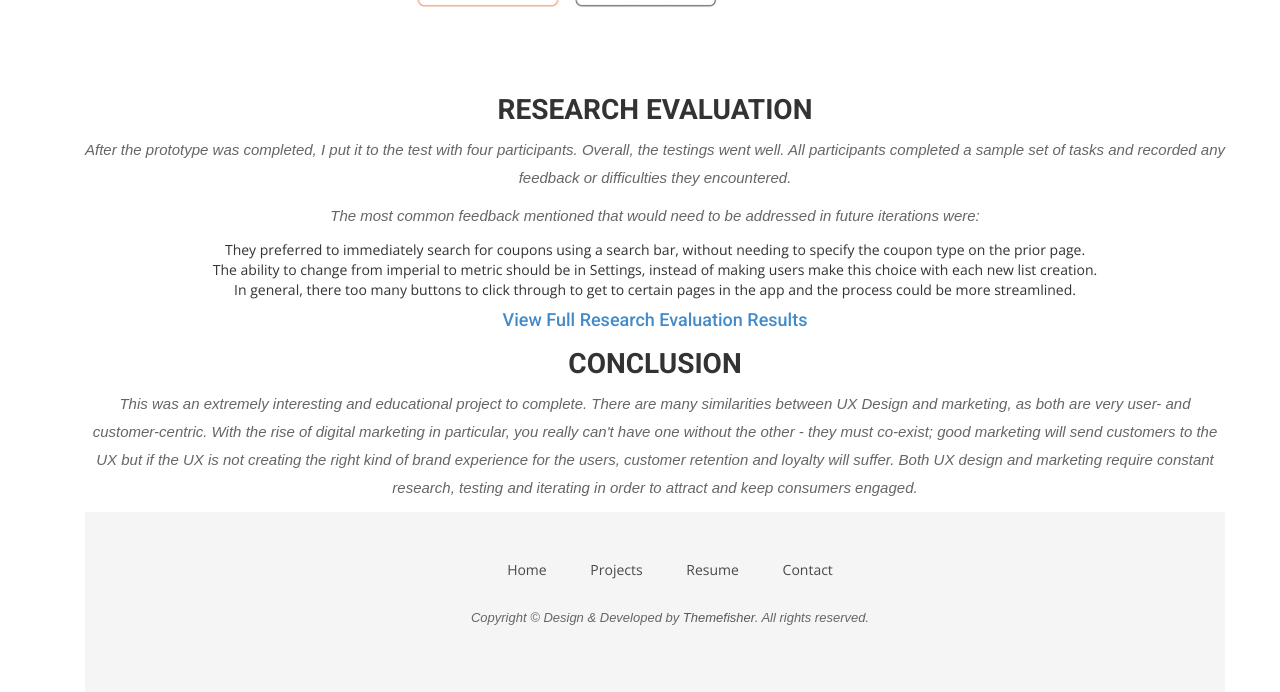
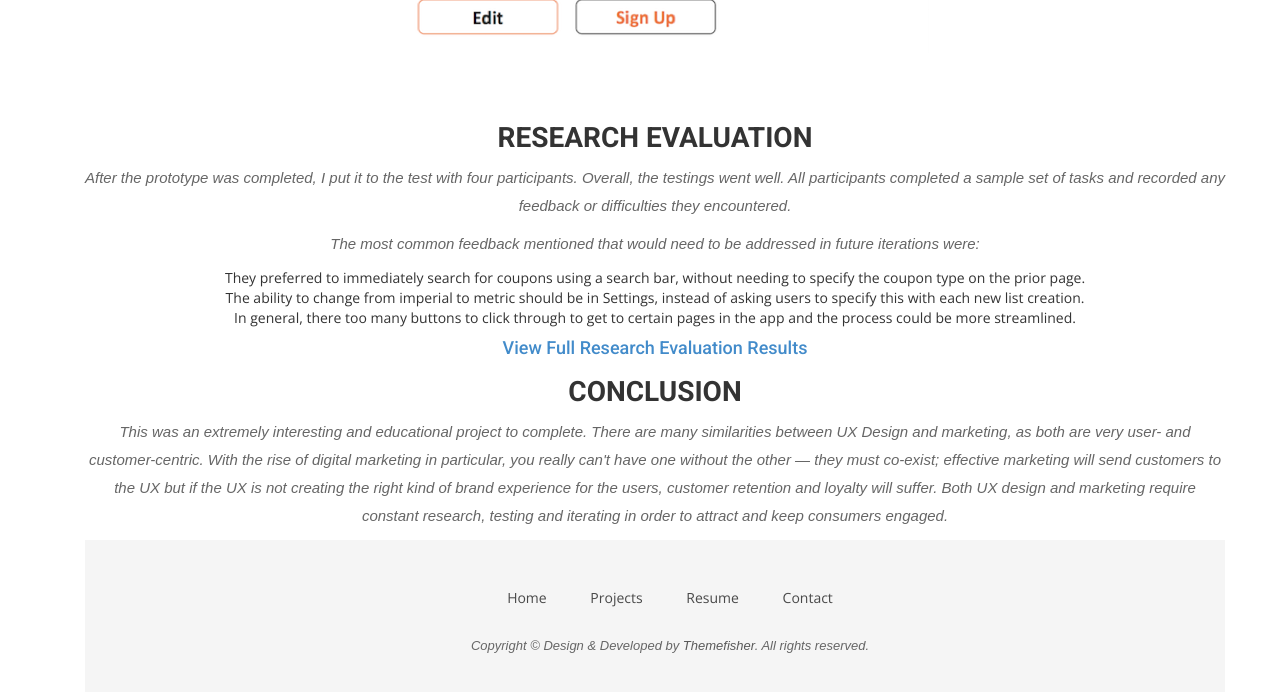
Before and after one commit to melanietsou/melanietsou.github.io, a Jekyll site: the page built from sebastian.html, in a window 1280 px wide and 900 px high, scrolled down 11164 px. Shown: the top 692 px of the window. Built offline with Jekyll 4.4.1, drawn with Linux system fonts in a browser that asks for light colours; nearby versions of some CDN libraries; some web fonts are replaced; some of the changed text lies outside the part shown.

Commit message:
sebastian

```diff
--- a/sebastian.html
+++ b/sebastian.html
@@ -36,7 +36,7 @@
         <div class="service-item">
           <i class="ion-compass"></i>
           <h4>Time-Consuming</h4>
-          <p>Americans usually spend 43 minutes per trip - excluding travel time. At 1.5 average trips per week, that's 2.5 days at the grocery store every year! </p>
+          <p>Americans usually spend 43 minutes per trip — excluding travel time. At 1.5 average trips per week, that's 2.5 days at the grocery store every year! </p>
         </div>
       </div>
       <div class="col-sm-6 col-md-3">
@@ -208,7 +208,7 @@
 </div>
 <div class="section-title text-center">
 <h2>Logo</h2>
-<p>The working name for the app was "Shopping Buddy", but that sounded a bit impersonal and generic. The final name Sebastian was derived from the initials of Shopping Buddy "SB". When it came to the logo, there's no better representation of a "buddy" than man's best friend, riding in your shopping cart along with you on your grocery run. What I love most about the image is how fun and full of life it is.</p>
+<p>The working name for the app was "Shopping Buddy", but that sounded a bit impersonal and generic. The final name Sebastian was derived from the initials of Shopping Buddy "SB". When it came to the logo, the first thing that came to mind was man's best friend, a trusty companion riding in your shopping cart to make your grocery run just a little bit more enjoyable. What I love most about the image is how fun and full of life it is.</p>
 <div class="section-title text-center">
 <img src="{{ site.baseurl }}/img/uxproject/sebastian-logo.png" alt="Img">
 </div>
@@ -225,7 +225,7 @@
 <p>The most common feedback mentioned that would need to be addressed in future iterations were:
 <ul>
   <li>They preferred to immediately search for coupons using a search bar, without needing to specify the coupon type on the prior page.</li>
-  <li>The ability to change from imperial to metric should be in Settings, instead of making users make this choice with each new list creation.</li>
+  <li>The ability to change from imperial to metric should be in Settings, instead of asking users to specify this with each new list creation.</li>
   <li>In general, there too many buttons to click through to get to certain pages in the app and the process could be more streamlined. </li>
 </ul>
 <div class="section-title text-center">
@@ -233,4 +233,4 @@
 <div class="section-title text-center">
 <h2>Conclusion</h2>
 <div class="section-title text-center">
-<p>This was an extremely interesting and educational project to complete. There are many similarities between UX Design and marketing, as both are very user- and customer-centric. With the rise of digital marketing in particular, you really can't have one without the other - they must co-exist; good marketing will send customers to the UX but if the UX is not creating the right kind of brand experience for the users, customer retention and loyalty will suffer. Both UX design and marketing require constant research, testing and iterating in order to attract and keep consumers engaged.
+<p>This was an extremely interesting and educational project to complete. There are many similarities between UX Design and marketing, as both are very user- and customer-centric. With the rise of digital marketing in particular, you really can't have one without the other — they must co-exist; effective marketing will send customers to the UX but if the UX is not creating the right kind of brand experience for the users, customer retention and loyalty will suffer. Both UX design and marketing require constant research, testing and iterating in order to attract and keep consumers engaged.
```
Also changed, not shown: other parts of sebastian.html (+4 -4 lines).
